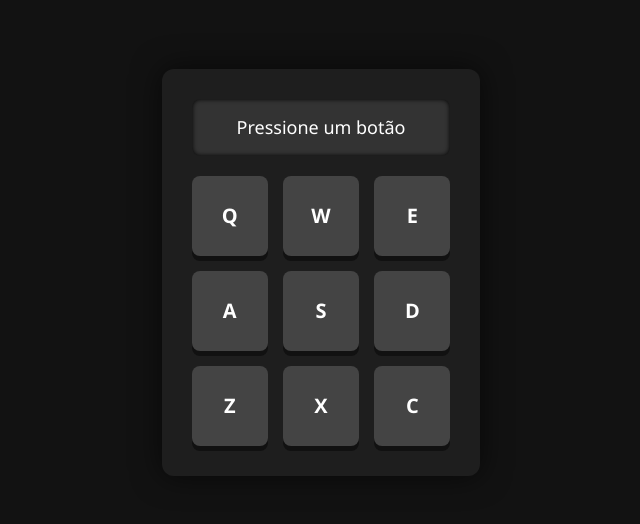
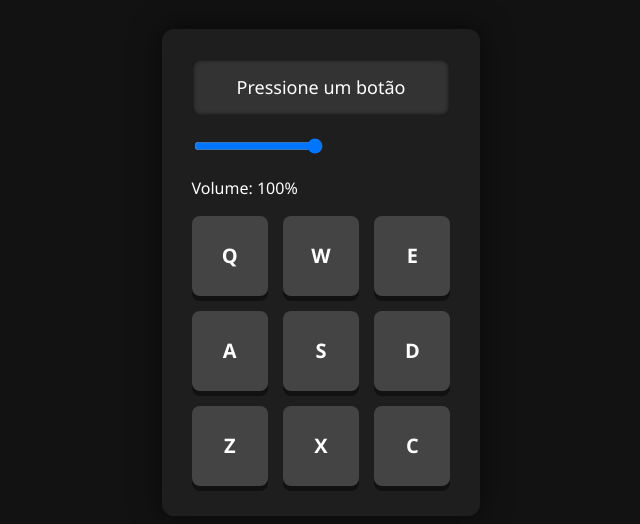
Before and after one commit to Pedro-Eyer/drum-machine, a React (Vite) app: page / in a window 1280 px wide. Shown: the part 128-652 px from the top of the page, without its empty margins (349-989 px from the left). Built offline with nearby package versions, Linux system fonts and the light colour scheme.

Commit message:
alteracoes nos efeito de volume

```diff
--- a/src/App.jsx
+++ b/src/App.jsx
@@ -1,6 +1,5 @@
 import React, { useEffect, useState } from "react";
 import "./App.css";
-
 
 const drumPads = [
   { key: "Q", sound: "Heater 1", url: "https://cdn.freecodecamp.org/testable-projects-fcc/audio/Heater-1.mp3" },
@@ -17,12 +16,13 @@ const drumPads = [
 function App() {
   const [display, setDisplay] = useState("Pressione um botão");
   const [activePad, setActivePad] = useState(null);
-
+  const [volume, setVolume] = useState(1);
 
   const playSound = (key) => {
     const audio = document.getElementById(key);
     if (audio) {
       audio.currentTime = 0;
+      audio.volume = volume;
       audio.play();
 
       const pad = drumPads.find(p => p.key === key);
@@ -48,11 +48,24 @@ function App() {
     return () => {
       document.removeEventListener("keydown", handleKeyDown);
     };
-  }, []);
+  }, [volume]);
 
   return (
     <div id="drum-machine">
       <div id="display">{display}</div>
+
+      <div className="volume-slider">
+        <input
+          type="range"
+          min="0"
+          max="1"
+          step="0.01"
+          value={volume}
+          onChange={e => setVolume(parseFloat(e.target.value))}
+        />
+        <p>Volume: {Math.round(volume * 100)}%</p>
+      </div>
+
       <div className="drum-pads">
         {drumPads.map((pad) => (
           <div
@@ -62,7 +75,7 @@ function App() {
             onClick={() => playSound(pad.key)}
           >
             {pad.key}
-            <audio className="clip" id={pad.key} src={pad.url} preload="auto" ></audio>
+            <audio className="clip" id={pad.key} src={pad.url} preload="auto"></audio>
           </div>
         ))}
       </div>
```
